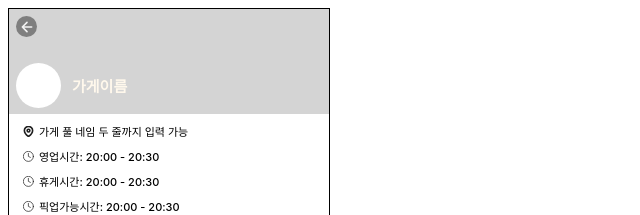
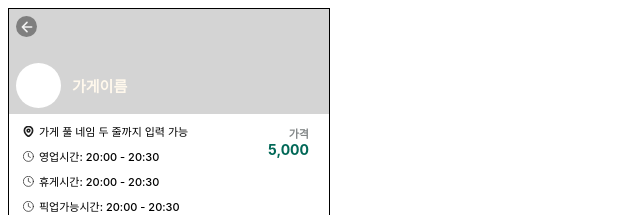
Before and after one commit to serviceappearance/halmisae-frontend, a React (Create React App) app: page /store in a window 1280 px wide. Shown: the top 215 px of the page, without its empty margins (0-640 px from the left). Built offline with nearby package versions, Linux system fonts and the light colour scheme.

Commit message:
판매정보

```diff
--- a/src/components/sale/NoshowSale/ReservationInputPage.jsx
+++ b/src/components/sale/NoshowSale/ReservationInputPage.jsx
@@ -1,9 +1,13 @@
+import MoveToBackButton from "../../common/MoveToBackButton";
 import DateTimeInput from "./DateTimeInput";
 import ReservationInfoInput from "./ReservationInfoInput";
 
 export default function ReservationInputPage() {
   return (
     <div>
+      <div style={{ position: "relative", zIndex: "10" }}>
+        <MoveToBackButton />
+      </div>
       <DateTimeInput />
       <ReservationInfoInput />
     </div>
--- a/src/components/sale/salePageComponent/SaleInfoSection.jsx
+++ b/src/components/sale/salePageComponent/SaleInfoSection.jsx
@@ -20,7 +20,14 @@ export default function SaleInfoSection() {
           text={"픽업가능시간: 20:00 - 20:30"}
         />
       </div>
-      <PriceDisplay price={"10,000"} discounted={"5,000"} />
+      <div
+        style={{
+          height: "42px",
+          position: "relative",
+        }}
+      >
+        <PriceDisplay price={"10,000"} discounted={"5,000"} />
+      </div>
     </div>
   );
 }
```
